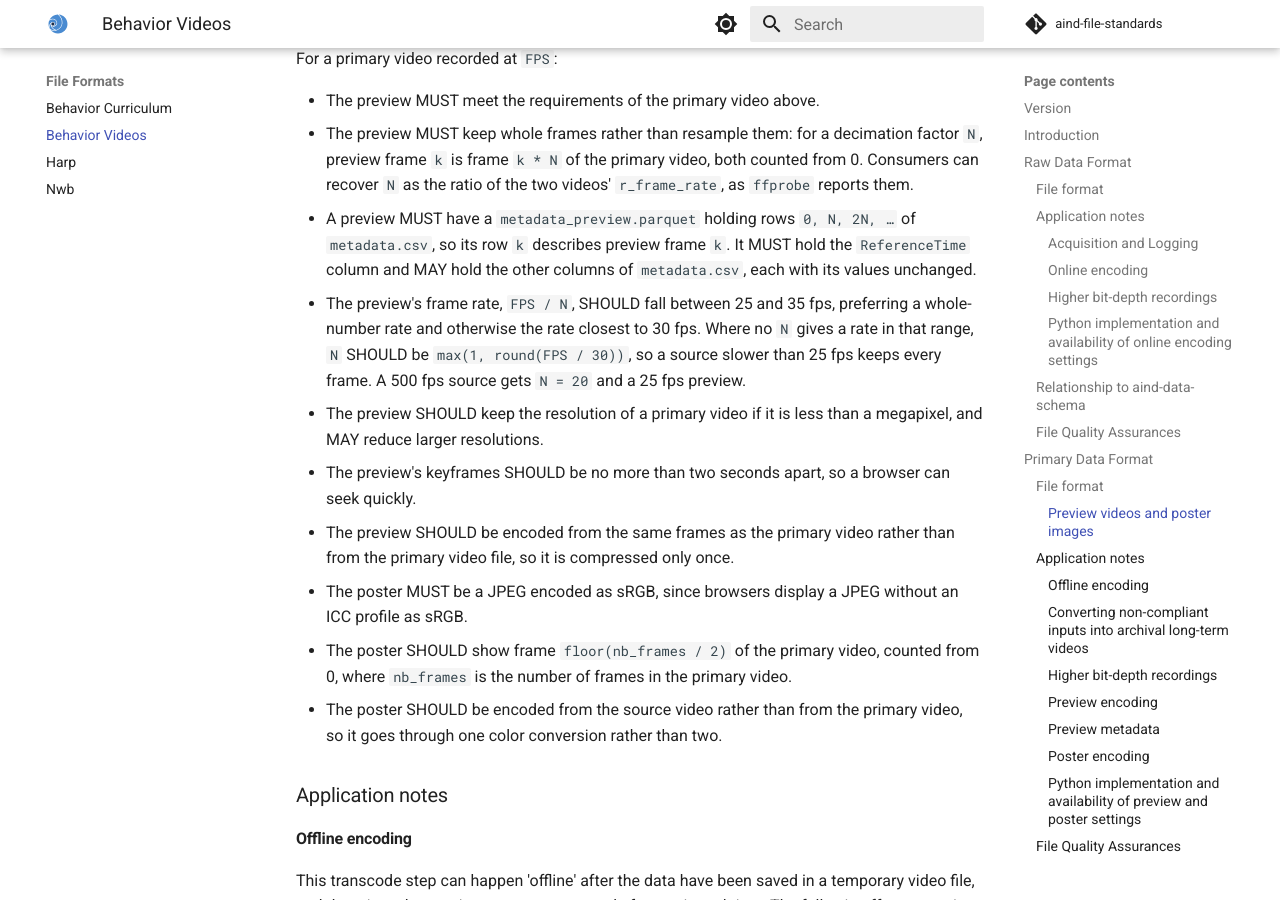
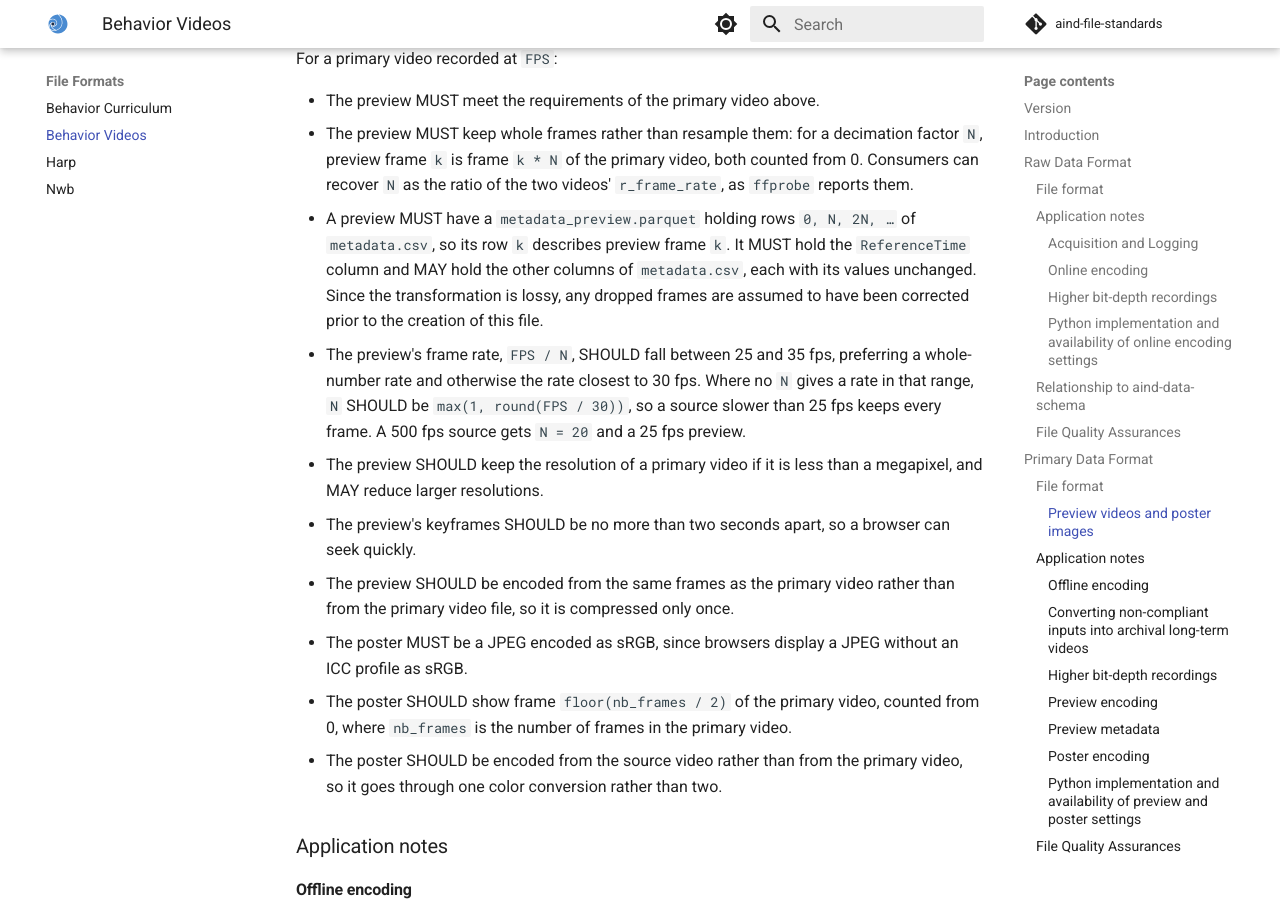
Before and after one commit to AllenNeuralDynamics/aind-file-standards, an MkDocs documentation site: the page built from docs/file_formats/behavior_videos.md, in a window 1280 px wide and 900 px high, scrolled down 5750 px. Built offline with MkDocs 1.6.1 and Material for MkDocs 9.7.7, drawn with Linux system fonts in a browser that asks for light colours; comment, search, counter and statistics services are not loaded.

Commit message:
Update docs/file_formats/behavior_videos.md
Co-authored-by: Bruno Cruz <7049351+bruno-f-cruz@users.noreply.github.com>

```diff
--- a/docs/file_formats/behavior_videos.md
+++ b/docs/file_formats/behavior_videos.md
@@ -178,7 +178,7 @@ For a primary video recorded at `FPS`:
 
 - The preview MUST meet the requirements of the primary video above.
 - The preview MUST keep whole frames rather than resample them: for a decimation factor `N`, preview frame `k` is frame `k * N` of the primary video, both counted from 0. Consumers can recover `N` as the ratio of the two videos' `r_frame_rate`, as `ffprobe` reports them.
-- A preview MUST have a `metadata_preview.parquet` holding rows `0, N, 2N, …` of `metadata.csv`, so its row `k` describes preview frame `k`. It MUST hold the `ReferenceTime` column and MAY hold the other columns of `metadata.csv`, each with its values unchanged.
+- A preview MUST have a `metadata_preview.parquet` holding rows `0, N, 2N, …` of `metadata.csv`, so its row `k` describes preview frame `k`. It MUST hold the `ReferenceTime` column and MAY hold the other columns of `metadata.csv`, each with its values unchanged. Since the transformation is lossy, any dropped frames are assumed to have been corrected prior to the creation of this file.
 - The preview's frame rate, `FPS / N`, SHOULD fall between 25 and 35 fps, preferring a whole-number rate and otherwise the rate closest to 30 fps. Where no `N` gives a rate in that range, `N` SHOULD be `max(1, round(FPS / 30))`, so a source slower than 25 fps keeps every frame. A 500 fps source gets `N = 20` and a 25 fps preview.
 - The preview SHOULD keep the resolution of a primary video if it is less than a megapixel, and MAY reduce larger resolutions.
 - The preview's keyframes SHOULD be no more than two seconds apart, so a browser can seek quickly.
```
